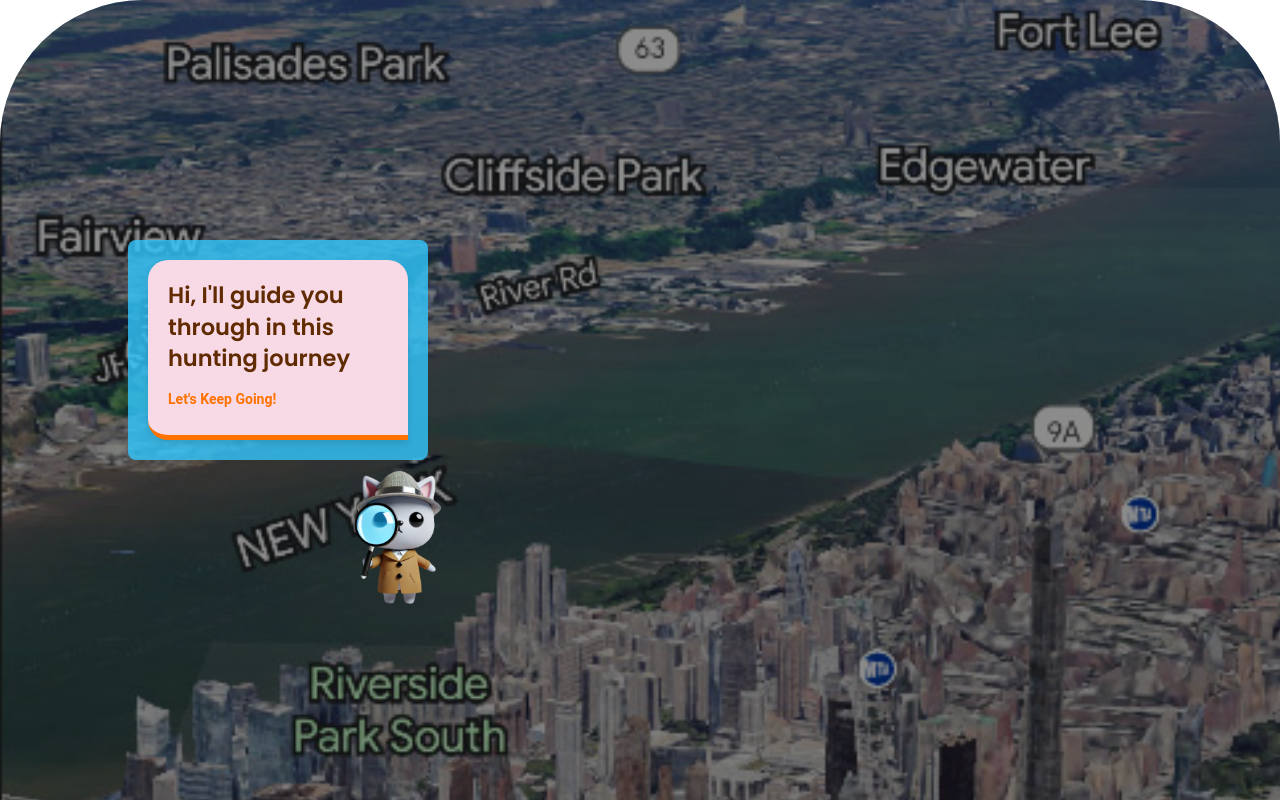
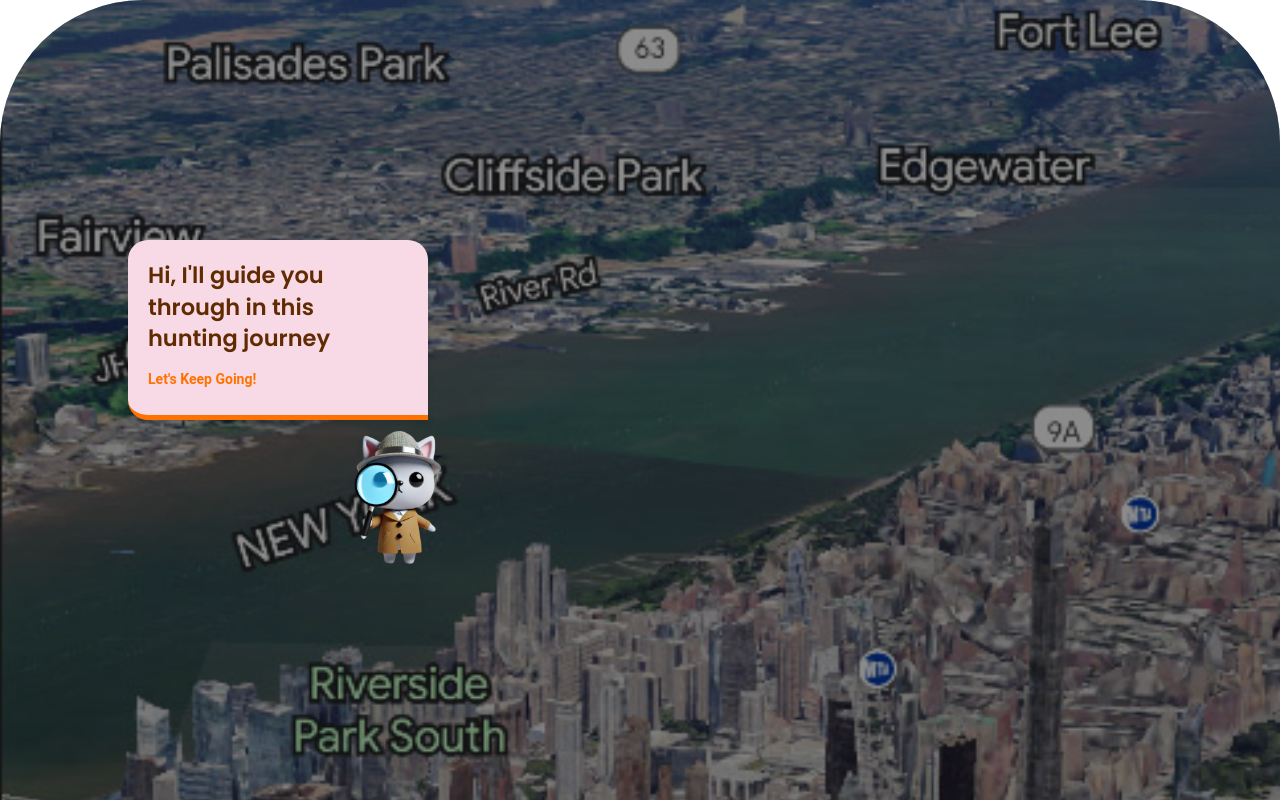
Before and after one commit to Esprz/CityHunter, a Vue app in the folder city-hunter/: page /tutorial in a window 1280 px wide. Built offline with nearby package versions, Linux system fonts and the light colour scheme; some icons are missing.

Commit message:
style: fix styling for bottom sheet

```diff
--- a/city-hunter/src/assets/base.css
+++ b/city-hunter/src/assets/base.css
@@ -105,12 +105,13 @@ p {
   top: 20%;
   left: 10%;
   max-width: 300px;
+}
+.tutorial-text-container{
   background-color: var(--tutorial-card-background);
   padding: 20px;
   border-radius: 8px;
   z-index: 1;
 }
-
 .tutorial-header {
   text-align: left;
   color: var(--tutorial-card-title);
@@ -148,7 +149,8 @@ p {
 .bottom-sheet__content {
   height: 60vh;
   max-height: 100vh!important;
-  width: 100vw;
+  width: 100vw!important;
+  max-width: 100vw!important;
 }
 
 .bottom-sheet__main {
```
